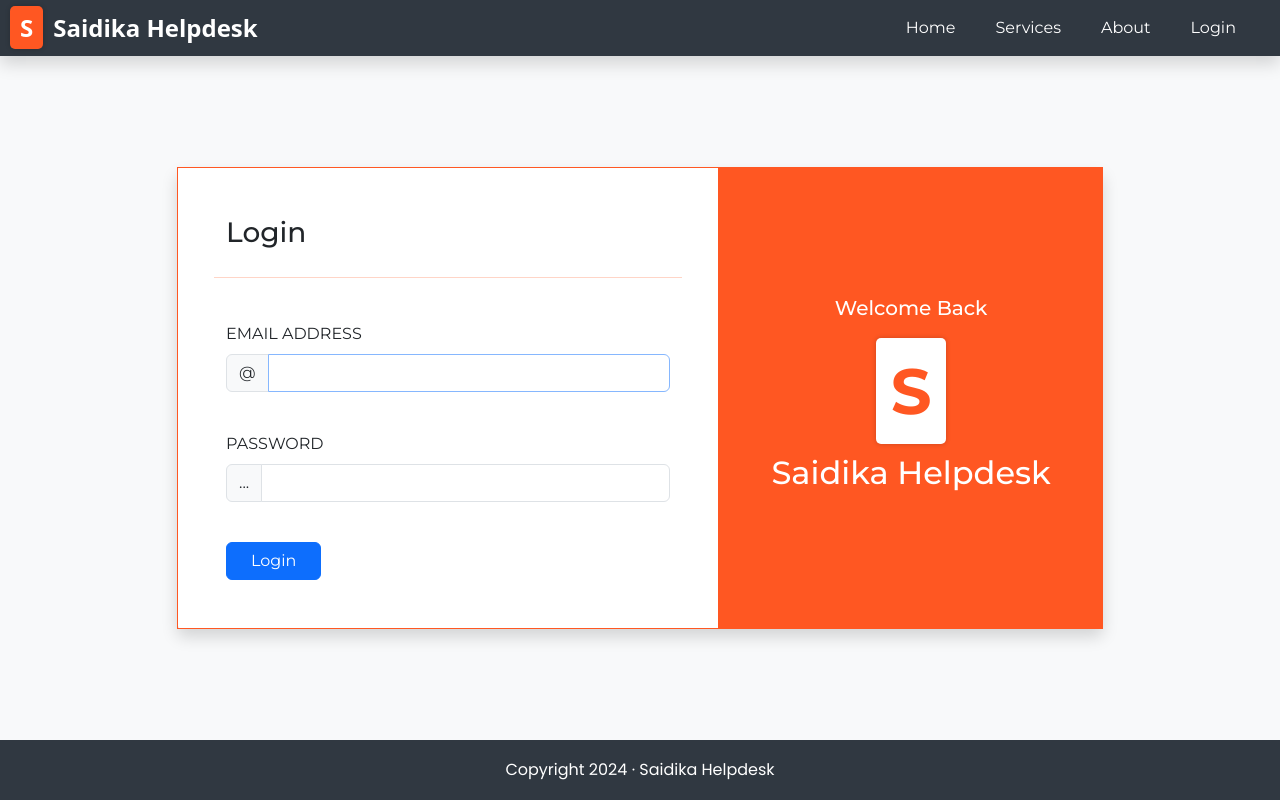
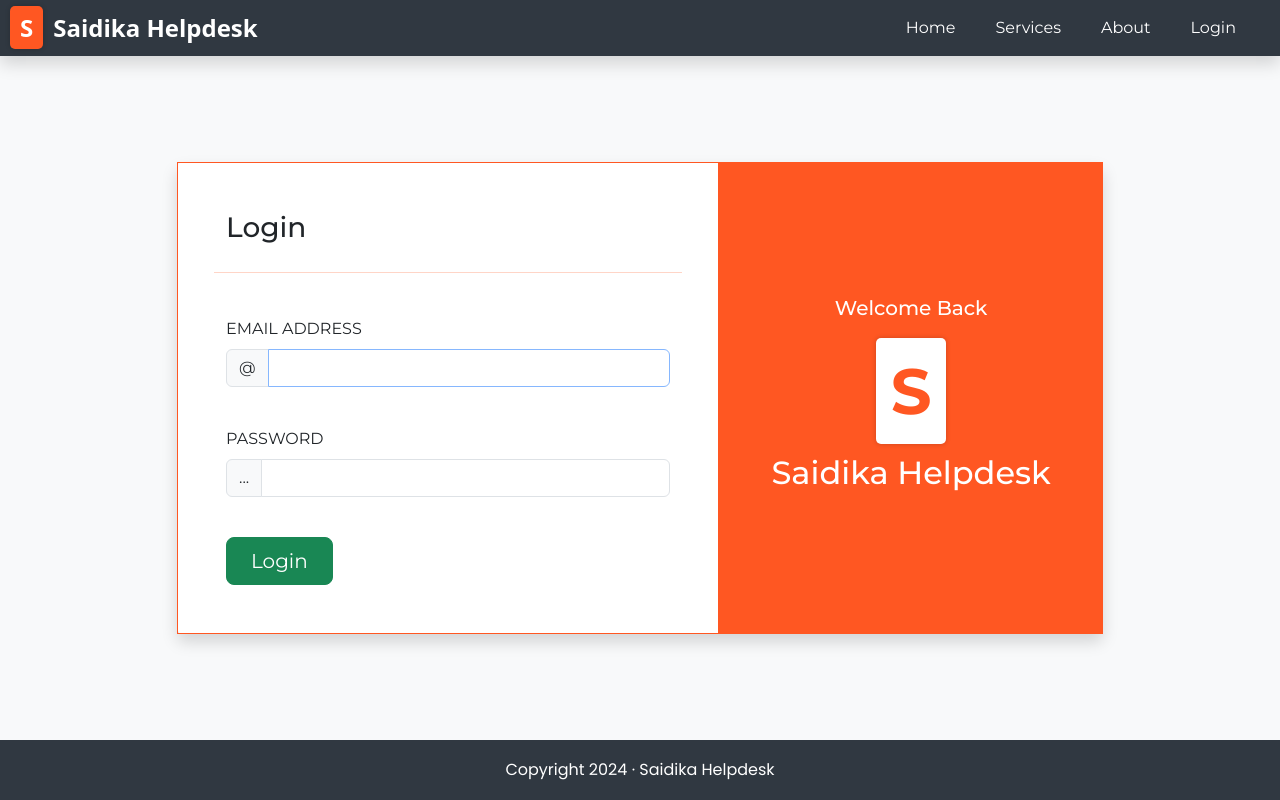
Before and after one commit to Jarabi/saidika-helpdesk, a React (Vite) app in the folder client/: page /login in a window 1280 px wide. Built offline with nearby package versions, Linux system fonts and the light colour scheme.

Commit message:
Changed size and bolor of login button

```diff
--- a/client/src/pages/Login.jsx
+++ b/client/src/pages/Login.jsx
@@ -179,7 +179,7 @@ const Login = () => {
                         </div> */}
 
                         <div className='col-12'>
-                          <button className='btn btn-primary px-4'>
+                          <button className='btn btn-success btn-lg px-4'>
                             Login
                           </button>
                         </div>
```
